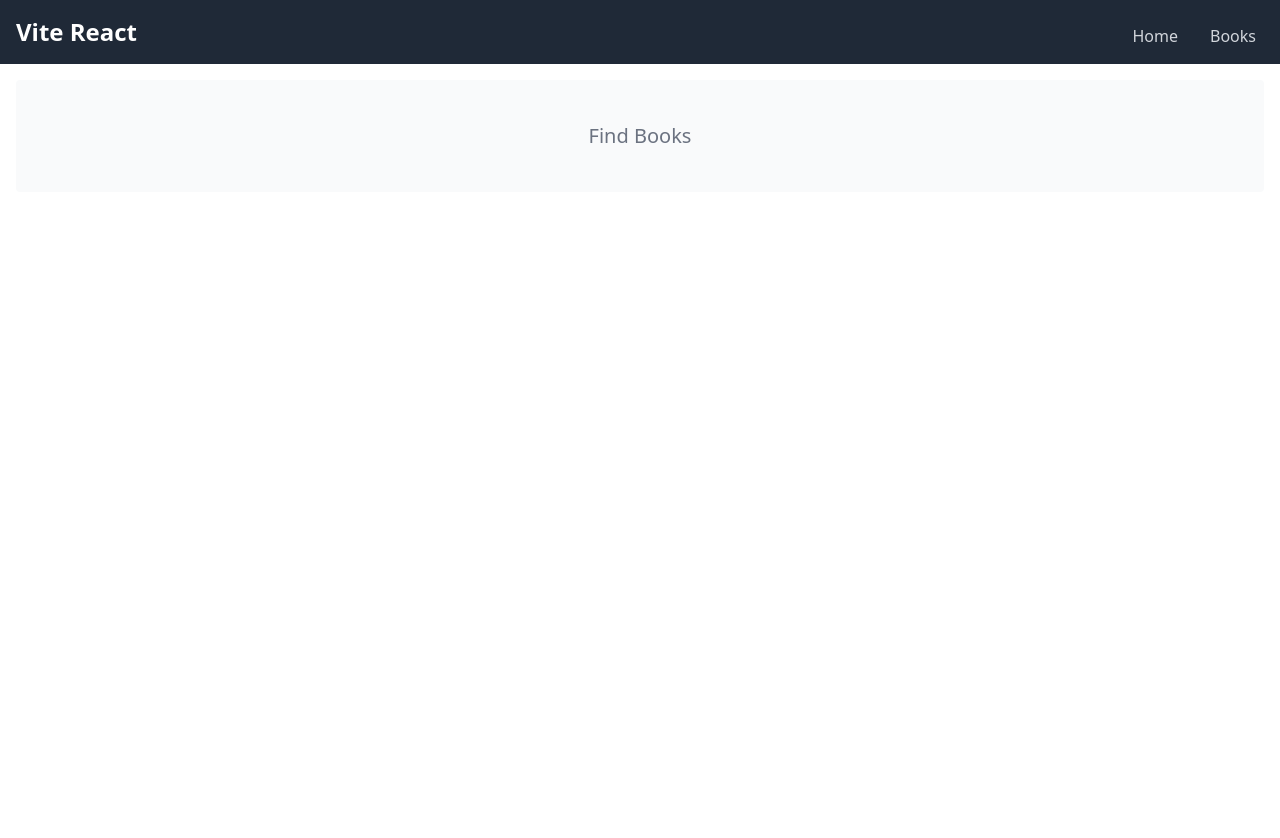
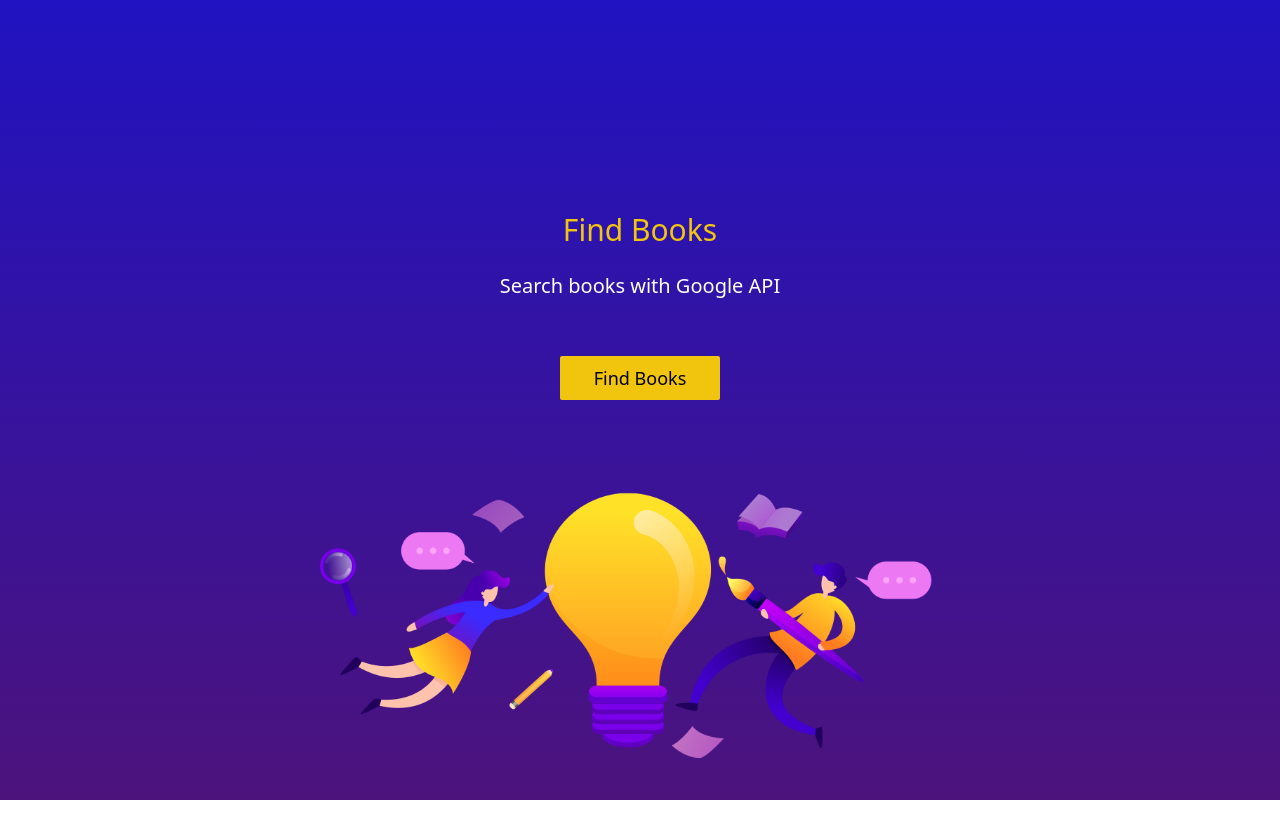
Before and after one commit to mohamedsamara/vite-react, a React (Vite) app: page / in a window 1280 px wide. Shown: the top 838 px of the page. After the commit the page ends 800 px from the top, so only its background shows below. Built offline with nearby package versions, Linux system fonts and the light colour scheme.

Commit message:
feat: design home page

```diff
--- a/src/components/common/Header/index.tsx
+++ /dev/null
@@ -1,41 +0,0 @@
-import { Link } from 'react-router-dom';
-
-const menu = [
-  { url: '/', text: 'Home' },
-  { url: '/books', text: 'Books' },
-];
-
-const Header = () => {
-  return (
-    <header>
-      <nav className="bg-gray-800 p-2 mt-0 w-full">
-        <div className="container mx-auto flex flex-wrap items-center">
-          <div className="flex w-full md:w-1/2 justify-center md:justify-start text-white font-extrabold">
-            <Link
-              className="text-white no-underline hover:text-white hover:no-underline"
-              to={'/'}
-            >
-              <span className="text-2xl pl-2">Vite React</span>
-            </Link>
-          </div>
-          <div className="flex w-full pt-2 content-center justify-between md:w-1/2 md:justify-end">
-            <ul className="list-reset flex justify-between flex-1 md:flex-none items-center">
-              {menu.map((item, index) => (
-                <li key={`${item}-${index}`}>
-                  <Link
-                    className="inline-block text-gray-300 no-underline hover:text-gray-200 hover:text-underline py-2 px-4"
-                    to={item.url}
-                  >
-                    {item.text}
-                  </Link>
-                </li>
-              ))}
-            </ul>
-          </div>
-        </div>
-      </nav>
-    </header>
-  );
-};
-
-export default Header;
--- a/src/layouts/default.tsx
+++ b/src/layouts/default.tsx
@@ -1,6 +1,4 @@
 import { ReactNode } from 'react';
-
-import Header from 'components/common/Header';
 
 interface LayoutProps {
   children: ReactNode;
@@ -8,13 +6,7 @@
 
 const Layout = (props: LayoutProps) => {
   const { children } = props;
-
-  return (
-    <>
-      <Header />
-      <main className="h-full">{children}</main>
-    </>
-  );
+  return <main className="h-full">{children}</main>;
 };
 
 export default Layout;
--- a/src/pages/Books/index.tsx
+++ b/src/pages/Books/index.tsx
@@ -24,16 +24,16 @@
 
   return (
     <Layout>
-      <div className="h-full container mx-auto my-4">
+      <div className="container h-full mx-auto my-4">
         <SearchForm onSearchSubmit={onSearchSubmit} />
         {books && <BookList books={books} />}
         {!books && !isLoading && (
-          <div className="my-4 flex justify-center">
+          <div className="flex justify-center my-4">
             <p className="text-gray-500">No books found</p>
           </div>
         )}
         {isLoading && (
-          <div className="my-4 flex justify-center">
+          <div className="flex justify-center my-4">
             <Spinner />
           </div>
         )}
--- a/src/pages/Home/index.tsx
+++ b/src/pages/Home/index.tsx
@@ -1,19 +1,37 @@
-import { Link } from 'react-router-dom';
+import { Link, useNavigate } from 'react-router-dom';
 
 import Layout from 'layouts/default';
 
 export const HOME_TEST_ID = 'home';
 
 const Home = () => {
+  const navigate = useNavigate();
+  const goToBooks = () => navigate('/books');
   return (
     <Layout>
       <div
         data-testid={HOME_TEST_ID}
-        className="my-4 flex flex-col justify-center items-center bg-gray-50 h-28 m-4 rounded"
+        className="h-full bg-gradient-to-b from-[#2013c1] to-[#4c137c]"
       >
-        <Link className="text-xl text-gray-500" to="/books">
-          Find Books
-        </Link>
+        <div className="flex flex-col items-center content-center justify-end h-full">
+          <h4 className="mb-6 text-3xl text-[#f1c50e]">Find Books</h4>
+          <p className="text-xl text-white mb-14 ">
+            Search books with Google API
+          </p>
+
+          <button
+            className="px-4 py-2 text-lg bg-[#f1c50e] hover:bg-white rounded-sm transition-all	duration-150 min-w-[160px]"
+            onClick={goToBooks}
+          >
+            Find Books
+          </button>
+
+          <img
+            src="images/bulb-banner.png"
+            alt="banner"
+            className="max-h-[400px]"
+          />
+        </div>
       </div>
     </Layout>
   );
```
Also changed, not shown: public/images/bulb-banner.png (added).
